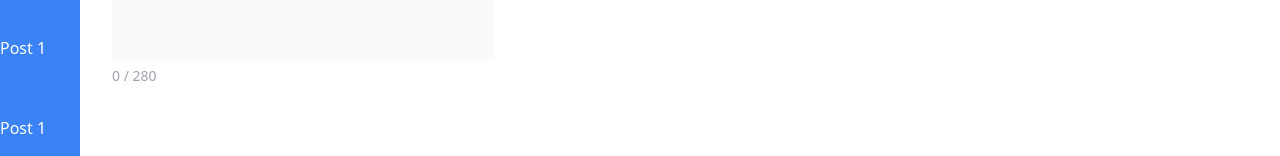
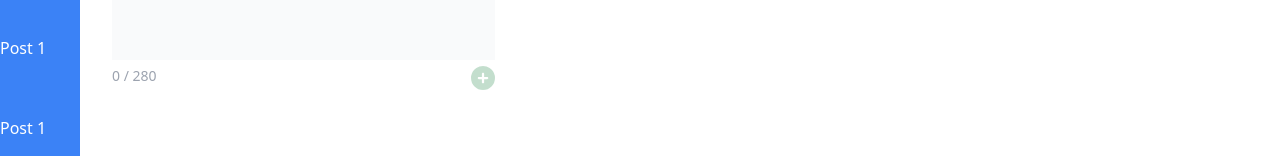
Before and after one commit to msamyel/makeitfit, a React (Vite) app: page / in a window 1280 px wide. Shown: the part 188-344 px from the top of the page. Built offline with nearby package versions, Linux system fonts and the light colour scheme.

Commit message:
allow multiple text areas

```diff
--- a/src/components/InputArea.tsx
+++ b/src/components/InputArea.tsx
@@ -2,16 +2,24 @@ import React from "react";
 import CharCountDisplay from "./CharCountDisplay";
 import { FontAwesomeIcon } from "@fortawesome/react-fontawesome";
 import {
+    faPlusCircle,
     faAngleUp,
     faAngleDown,
     faXmark,
 } from "@fortawesome/free-solid-svg-icons";
 
-const InputArea = () => {
+interface InputAreaProps {
+    text: string;
+    onUpdateText: (text: string) => void;
+    onAppendInput: () => void;
+}
+
+const InputArea = ({ text, onUpdateText, onAppendInput }: InputAreaProps) => {
     const [currentCharCount, setCurrentCharCount] = React.useState(0);
 
     const handleInput = (event: React.ChangeEvent<HTMLTextAreaElement>) => {
         setCurrentCharCount(event.target.value.length);
+        onUpdateText(event.target.value);
     };
 
     return (
@@ -22,6 +30,7 @@ const InputArea = () => {
                         id="textarea_id_placeholder"
                         className="quote-textarea h-24 w-full resize-none border-none bg-gray-50 p-2 pr-[120px] text-xl tracking-wider focus:outline-none"
                         onInput={handleInput}
+                        value={text}
                         placeholder="Write your post here.."
                     ></textarea>
                     <div className="absolute right-1 top-1 flex w-16 justify-end gap-3">
@@ -71,10 +80,13 @@ const InputArea = () => {
                         />
                         <button
                             type="button"
-                            onClick={() => {}}
+                            onClick={onAppendInput}
                             className="text-green-700 opacity-25 hover:opacity-100 focus:text-green-800 focus:outline-none"
                         >
-                            <i className="fas fa-plus-circle text-2xl"></i>
+                            <FontAwesomeIcon
+                                icon={faPlusCircle}
+                                className="text-2xl"
+                            />
                         </button>
                     </div>
                 </div>
--- /dev/null
+++ b/src/components/InputAreaArray.tsx
@@ -0,0 +1,39 @@
+import React, { useEffect } from "react";
+import InputArea from "./InputArea";
+
+interface InputAreaArrayProps {
+    texts: string[];
+}
+
+const InputAreaArray = ({ texts }: InputAreaArrayProps) => {
+    const [inputArray, setInputArray] = React.useState<string[]>(texts);
+
+    const handleTextChange = (index: number, text: string) => {
+        const newInputArray = [...inputArray];
+        newInputArray[index] = text;
+        setInputArray(newInputArray);
+    };
+
+    const appendInput = (index: number) => {
+        const newInputArray = [...inputArray];
+        newInputArray.splice(index + 1, 0, "");
+        setInputArray(newInputArray);
+    };
+
+    return (
+        <>
+            {inputArray.map((input, index) => (
+                <InputArea
+                    key={index}
+                    text={input}
+                    onUpdateText={(updatedText) =>
+                        handleTextChange(index, updatedText)
+                    }
+                    onAppendInput={() => appendInput(index)}
+                />
+            ))}
+        </>
+    );
+};
+
+export default InputAreaArray;
--- a/src/pages/Home.tsx
+++ b/src/pages/Home.tsx
@@ -1,4 +1,5 @@
 import InputArea from "../components/InputArea";
+import InputAreaArray from "../components/InputAreaArray";
 
 const Home = () => {
     return (
@@ -23,7 +24,7 @@ const Home = () => {
                 </div>
                 <div className="flex flex-col gap-8 p-8">
                     <h2>Home</h2>
-                    <InputArea />
+                    <InputAreaArray texts={[""]} />
                 </div>
             </main>
         </>
```
